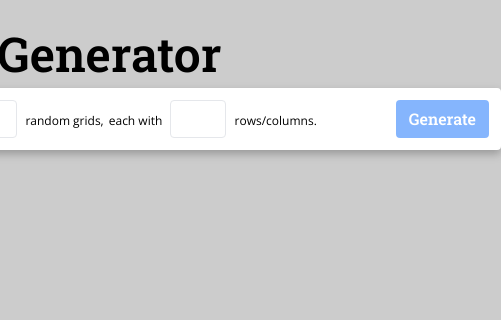
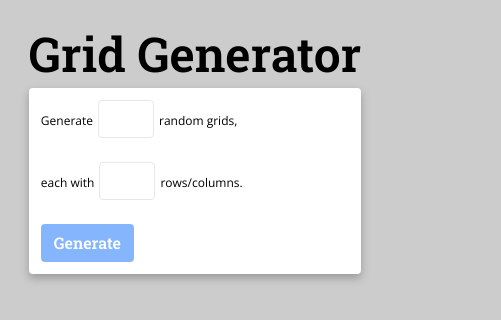
Before and after one commit to Madm4rtigan/vitejs-vite-assessment, a Vue app: page / in a window 390 px wide. Shown: the top 320 px of the page, 501 px wide, since content can reach past the window. Built offline with nearby package versions, Linux system fonts and the light colour scheme.

Commit message:
Add responsive classes

```diff
--- a/src/components/GridGenerator.vue
+++ b/src/components/GridGenerator.vue
@@ -44,18 +44,16 @@ const canGenerateGrids = computed(() => {
     class="
       bg-white
       px-12px
-      w-612px
       rounded
+      text-xs
       ds-drop-shadow
-      flex flex-row
-      text-xs
-      justify-between
-      items-center
+      flex flex-col
+      md:w-612px md:flex-row md:justify-between md:items-center
     "
   >
-    <div class="flex">
+    <div class="flex flex-col md:flex-row">
       <div class="mt-3 mb-3 mr-5px">
-        <span>Generate </span>
+        <span>Generate</span>
         <input
           v-model.number="numGrids"
           type="number"
@@ -73,10 +71,10 @@ const canGenerateGrids = computed(() => {
             focus:border-ds-blue focus:border-2
           "
         />
-        <span> random grids, </span>
+        <span>random grids,</span>
       </div>
       <div class="mt-3 mb-3">
-        <span>each with </span>
+        <span>each with</span>
         <input
           v-model.number="numRowsColumns"
           type="number"
@@ -94,7 +92,7 @@ const canGenerateGrids = computed(() => {
             focus:border-ds-blue focus:border-2
           "
         />
-        <span> rows/columns.</span>
+        <span>rows/columns.</span>
       </div>
     </div>
     <div class="mt-3 mb-3">
```
